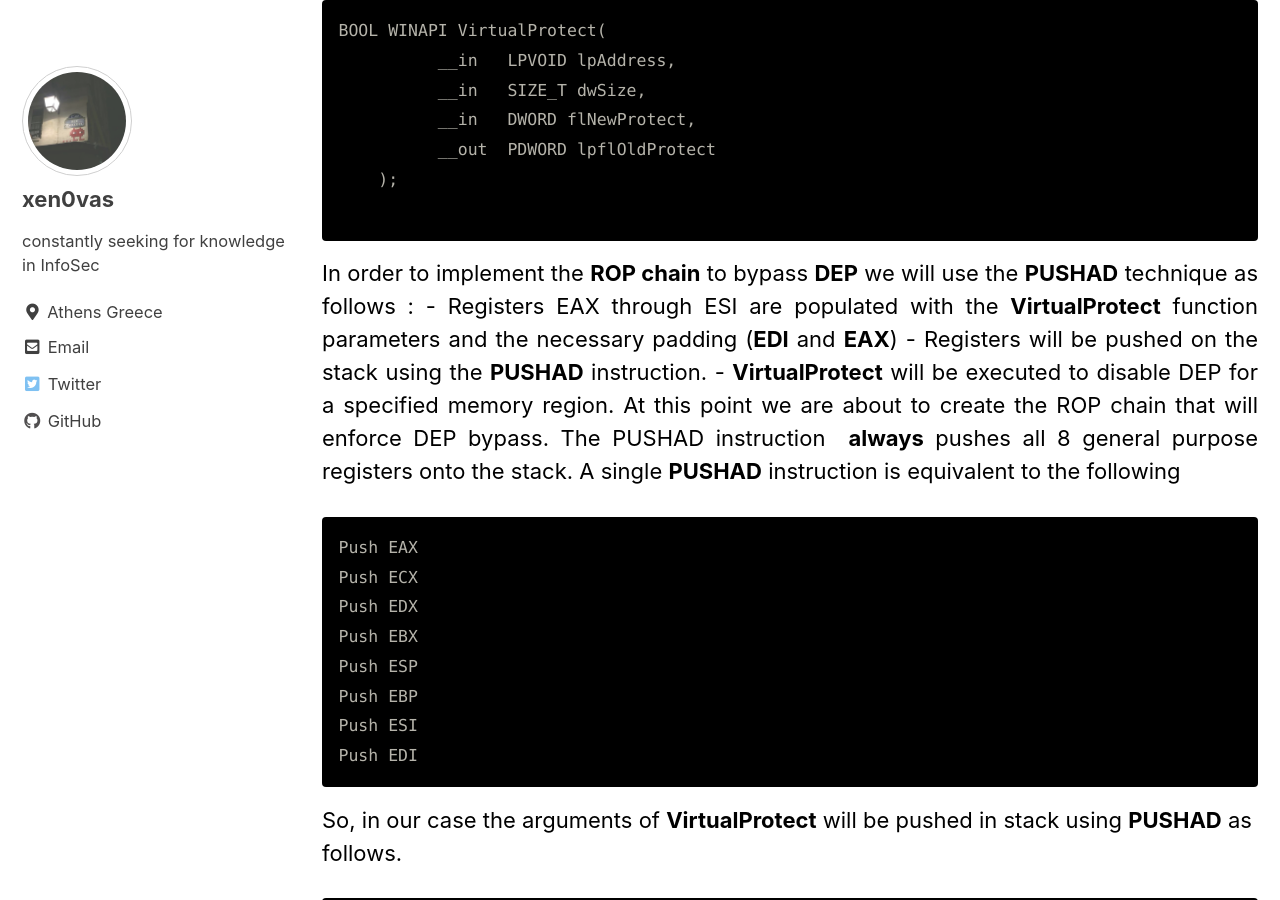
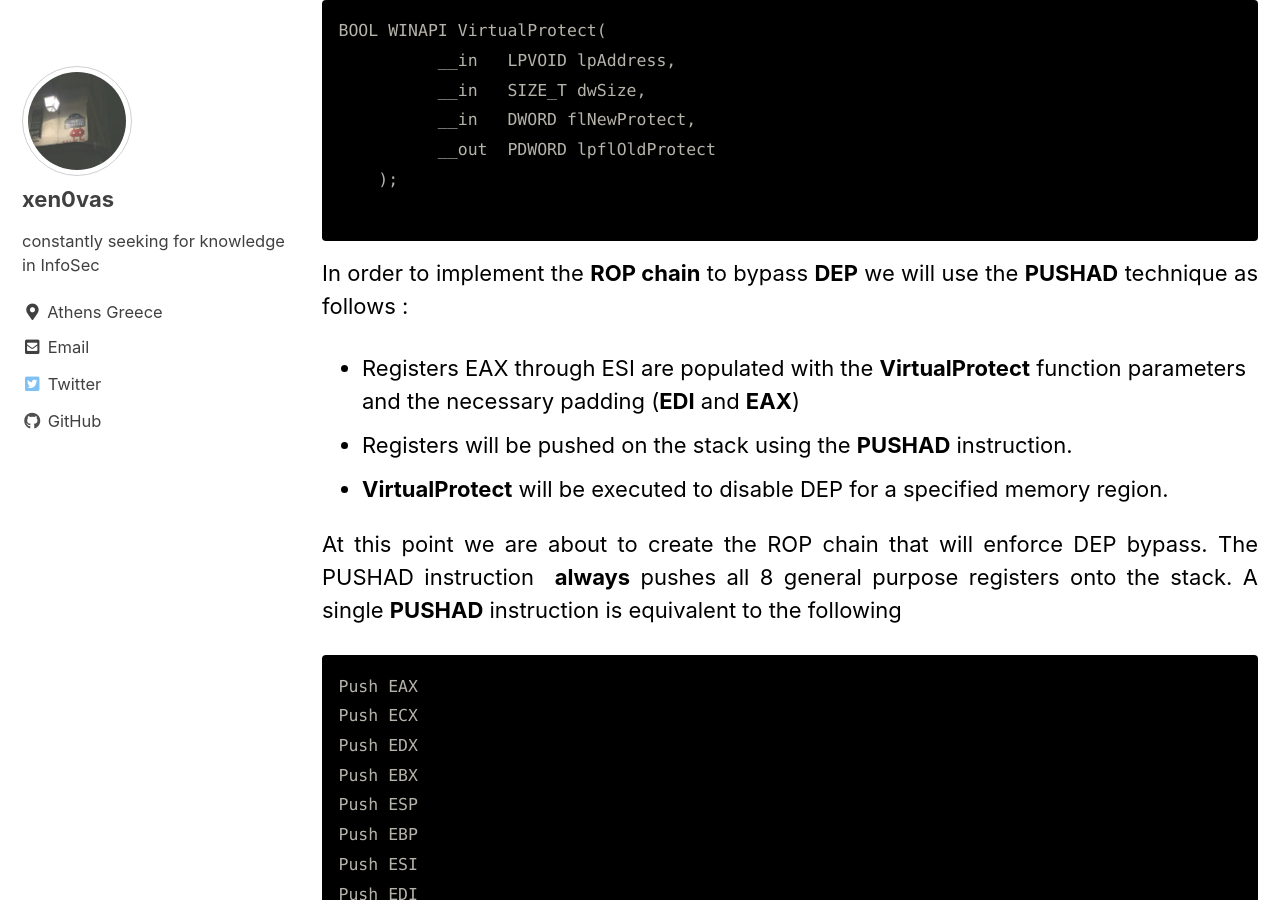
Before and after one commit to xen0vas/xen0vas.github.io, a Jekyll site: the page built from _posts/2021-02-18-cloudme-v1-11-2-dep-bypass-using-rop-gadgets.md, in a window 1280 px wide and 900 px high, scrolled down 54074 px. Built offline with Jekyll 4.4.1, drawn with Linux system fonts in a browser that asks for light colours; cached includes are drawn as plain includes.

Commit message:
CloudMe v1.11.2 DEP bypass using ROP gadgets

```diff
--- a/_posts/2021-02-18-cloudme-v1-11-2-dep-bypass-using-rop-gadgets.md
+++ b/_posts/2021-02-18-cloudme-v1-11-2-dep-bypass-using-rop-gadgets.md
@@ -1630,11 +1630,13 @@ BOOL WINAPI VirtualProtect(
 
 <p align="justify">
 In order to implement the <b>ROP chain</b> to bypass <b>DEP</b> we will use the <b>PUSHAD</b> technique as follows :
-
-- Registers EAX through ESI are populated with the <b>VirtualProtect</b> function parameters and the necessary padding (<b>EDI</b> and <b>EAX</b>)
-- Registers will be pushed on the stack using the <b>PUSHAD</b> instruction.
-- <b>VirtualProtect</b> will be executed to disable DEP for a specified memory region.
-
+</p>
+
+- Registers EAX through ESI are populated with the **VirtualProtect** function parameters and the necessary padding (**EDI** and **EAX**)
+- Registers will be pushed on the stack using the **PUSHAD** instruction.
+- **VirtualProtect** will be executed to disable DEP for a specified memory region.
+
+<p align="justify">
 At this point we are about to create the ROP chain that will enforce DEP bypass.
 
 The PUSHAD instruction&nbsp; <b>always</b> pushes all 8 general purpose registers onto the stack. A single <b>PUSHAD</b> instruction is equivalent to the following
```
